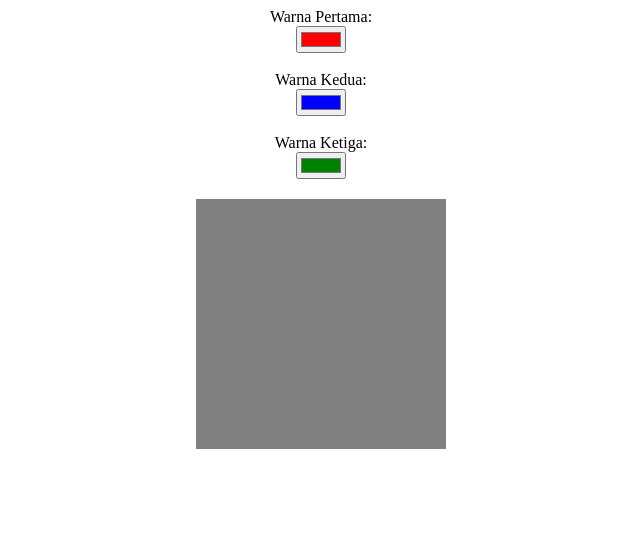
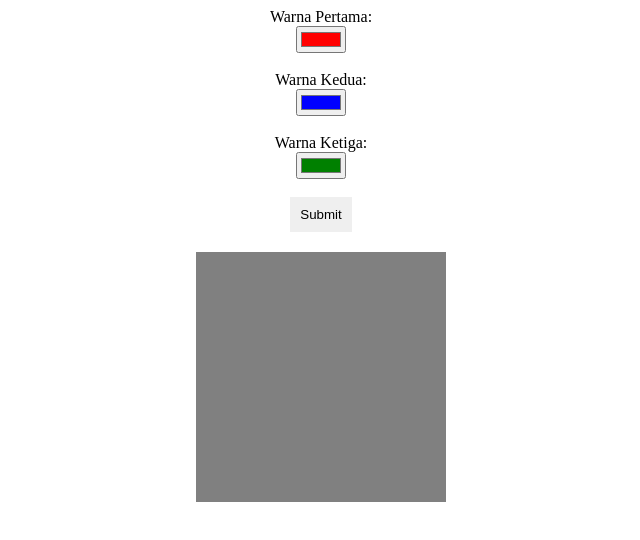
Before and after one commit to FikriBagja/fikri_PKLtes, a plain HTML site: page index.html in a window 1280 px wide. Shown: the whole page, without its empty margins (319-959 px from the left). Drawn offline with Linux system fonts and the light colour scheme.

Commit message:
nambah input

```diff
--- a/index.html
+++ b/index.html
@@ -2,8 +2,8 @@
 <html>
   <head>
     <title>coba</title>
+    <link rel="stylesheet" href="style.css" />
   </head>
-  <link rel="stylesheet" href="style.css" />
   <body>
     <div class="controls">
       <label for="warna1">Warna Pertama:</label>
@@ -14,6 +14,8 @@
       <br />
       <label for="warna3">Warna Ketiga:</label>
       <input type="color" id="warna3" value="#008000" />
+      <br />
+      <button onclick="ubahbentuk()" id="sub" onmouseover="masuk()" onmouseout="keluar()">Submit</button>
     </div>
     <center><span id="bentuk" onclick="ubahbentuk()"></span></center>
     <script src="main.js"></script>
--- a/main.js
+++ b/main.js
@@ -1,3 +1,15 @@
+let sub = document.getElementById("sub")
+sub.style.border = "none"
+sub.style.padding = "10px"
+function masuk() {
+    sub.style.background = "blue"
+    sub.style.color = "white"
+}
+function keluar() {
+    sub.style.background = ""
+    sub.style.color = "black"
+}
+
 const bentukArray = [
     { backgroundColor: "gray", borderRadius: "0" },
     { borderRadius: "50%" },
--- a/style.css
+++ b/style.css
@@ -11,6 +11,5 @@
   .controls {
     display: flex;
     align-items: center;
-  display: flex;
     flex-direction: column;
   }
```
Lines whose indentation alone changed are shown as unchanged.
